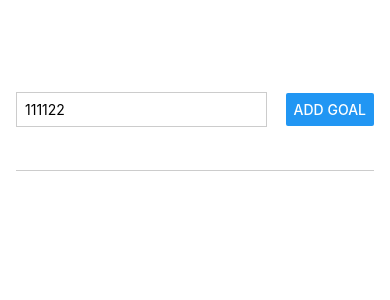
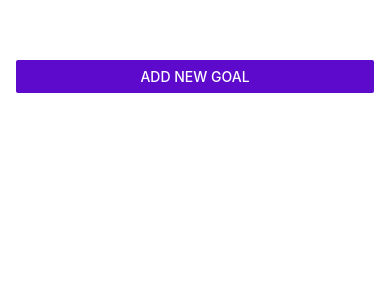
Before and after one commit to evanz1215/first_react_naitve, a React Native app: screen / in a window 390 px wide. Shown: the top 300 px of the page. Built offline with nearby package versions, Linux system fonts and the light colour scheme.

Commit message:
Refactor App.js to use GoalInput component for adding goals and add delete functionality to GoalItem component

```diff
--- a/App.js
+++ b/App.js
@@ -1,12 +1,17 @@
 // import { StatusBar } from "expo-status-bar";
 import { useState } from "react";
-import { StyleSheet, View, FlatList } from "react-native";
+import { StyleSheet, View, FlatList, Button } from "react-native";
 
 import GoalItem from "./components/GoalItem";
 import GoalInput from "./components/GoalInput";
 
 export default function App() {
+  const [modalIsVisible, setModalIsVisible] = useState(false);
   const [courseGoals, setCourseGoals] = useState([]);
+
+  function startAddGoalHandler() {
+    setModalIsVisible(true);
+  }
 
   function addGoalHandler(enteredGoalText) {
     // setCourseGoals([...courseGoals, enteredGoalText]);   // 不好的做法
@@ -18,15 +23,32 @@
     ]);
   }
 
+  function deleteGoalHandler(id) {
+    setCourseGoals((currentCourseGoals) => {
+      return currentCourseGoals.filter((goal) => goal.id !== id);
+    });
+  }
+
   return (
     <View style={styles.appContainer}>
-      <GoalInput onAddGoal={addGoalHandler} />
+      <Button
+        title="Add New Goal"
+        color="#5e0acc"
+        onPress={startAddGoalHandler}
+      />
+      <GoalInput onAddGoal={addGoalHandler} visible={modalIsVisible} />
       <View style={styles.goalsContainer}>
         <FlatList
           data={courseGoals}
           keyExtractor={(item, index) => item.id}
           renderItem={(itemData) => {
-            return <GoalItem text={itemData.item.text} />;
+            return (
+              <GoalItem
+                text={itemData.item.text}
+                id={itemData.item.id}
+                onDeleteItem={deleteGoalHandler}
+              />
+            );
           }}
         />
       </View>
@@ -37,7 +59,7 @@
 const styles = StyleSheet.create({
   appContainer: {
     flex: 1,
-    padding: 50,
+    padding: 60,
     paddingHorizontal: 16,
   },
   goalsContainer: {
--- a/components/GoalInput.js
+++ b/components/GoalInput.js
@@ -1,5 +1,5 @@
 import { useState } from "react";
-import { StyleSheet, TextInput, View, Button } from "react-native";
+import { StyleSheet, TextInput, View, Button, Modal } from "react-native";
 
 function GoalInput(props) {
   const [enteredGoalText, setEnteredGoalText] = useState("");
@@ -15,34 +15,51 @@
   }
 
   return (
+    <Modal visible={props.visible} animationType="slide">
       <View style={styles.inputContainer}>
         <TextInput
-        style={styles.TextInput}
-        placeholder="111122"
+          style={styles.textInput}
+          placeholder="Your course goal!"
           onChangeText={goalInputHandler}
           value={enteredGoalText}
         ></TextInput>
+        <View style={styles.buttonContainer}>
+          <View style={styles.button}>
             <Button title="Add Goal" onPress={addGoalHandler} />
           </View>
+          <View style={styles.button}>
+            <Button title="Cancel" />
+          </View>
+        </View>
+      </View>
+    </Modal>
   );
 }
 
 const styles = StyleSheet.create({
   inputContainer: {
     flex: 1,
-    flexDirection: "row",
-    justifyContent: "space-between",
+    flexDirection: "column",
+    justifyContent: "center",
     alignItems: "center",
     marginBottom: 24,
+    padding: 16,
     borderBottomWidth: 1,
     borderBottomColor: "#cccccc",
   },
-  TextInput: {
+  textInput: {
     borderWidth: 1,
     borderColor: "#cccccc",
-    width: "70%",
-    marginRight: 8,
+    width: "100%",
     padding: 8,
+  },
+  buttonContainer: {
+    marginTop: 16,
+    flexDirection: "row",
+  },
+  button: {
+    width: 100,
+    marginHorizontal: 8,
   },
 });
 
--- a/components/GoalItem.js
+++ b/components/GoalItem.js
@@ -1,9 +1,17 @@
-import { StyleSheet, View, Text } from "react-native";
+import { StyleSheet, View, Text, Pressable } from "react-native";
 
 const GoalItem = (props) => {
   return (
     <View style={styles.goalItem}>
-      <Text style={styles.goalText}>{props.text}</Text>
+      <Pressable
+        android_ripple={{ color: "#dddddd" }}
+        onPress={props.onDeleteItem.bind(this, props.id)}
+        style={({ pressed }) => {
+          pressed && styles.pressedItem;
+        }}
+      >
+        <Text style={styles.goalText}>{props.text}</Text>
+      </Pressable>
     </View>
   );
 };
@@ -11,13 +19,16 @@
 const styles = StyleSheet.create({
   goalItem: {
     margin: 8,
-    padding: 8,
     borderRadius: 6,
     backgroundColor: "#5e0acc",
     // color: "white", // 不會繼承父元素的color
   },
+  pressedItem: {
+    opacity: 0.5,
+  },
   goalText: {
     color: "white",
+    padding: 8,
   },
 });
 
```
Lines whose indentation alone changed are shown as unchanged.
